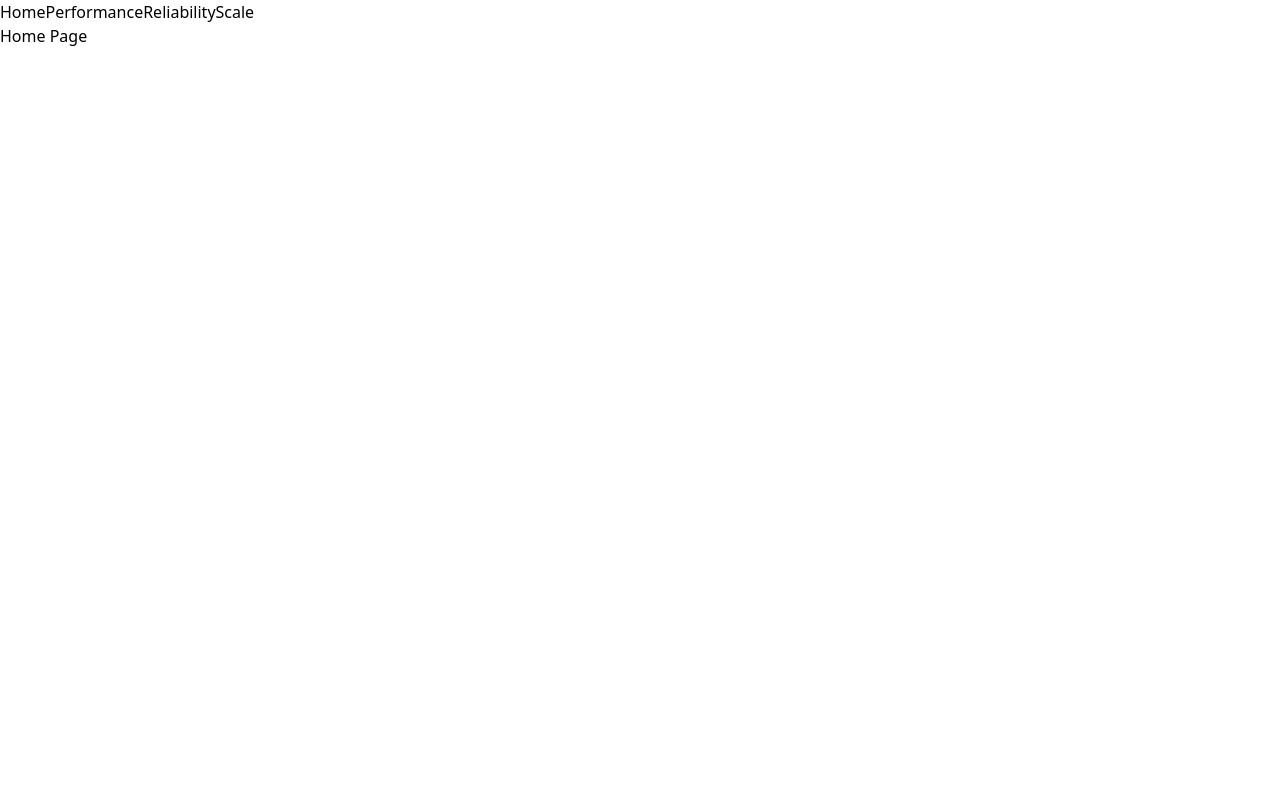
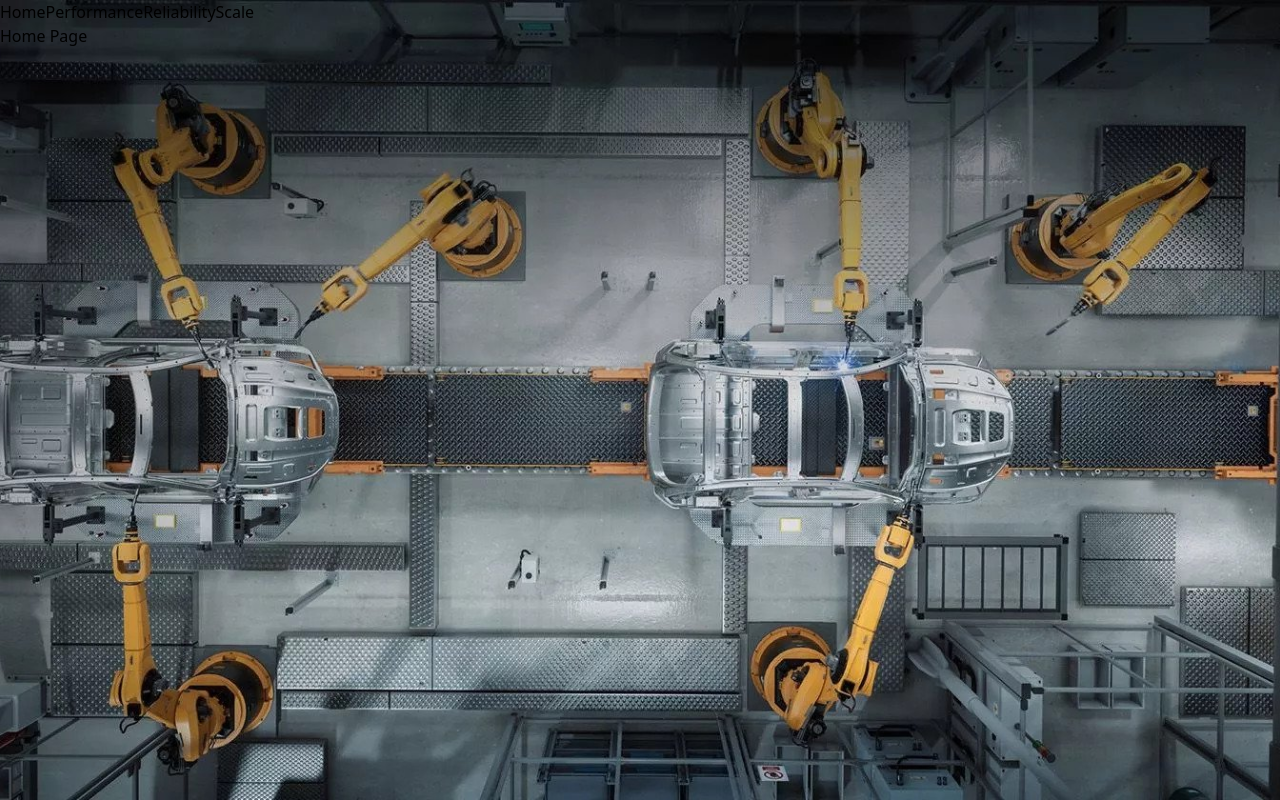
Before and after one commit to VikashPR/nextjs-dev-course, a Next.js app: page / in a window 1280 px wide. Built offline with nearby package versions, Linux system fonts and the light colour scheme.

Commit message:
Refactor page component to add background image

```diff
--- a/src/app/page.tsx
+++ b/src/app/page.tsx
@@ -1,9 +1,13 @@
-import Link from "next/link";
+import Image from "next/image";
+import homeImg from '../../public/home.jpg';
 
 export default function Home() {
   return (
     <div>
       Home Page
+      <div className="absolute -z-10 inset-0">
+        <Image src={homeImg} alt="car factory" fill style={{objectFit: 'cover'}}/>
+      </div>
     </div>
   );
 }
```
